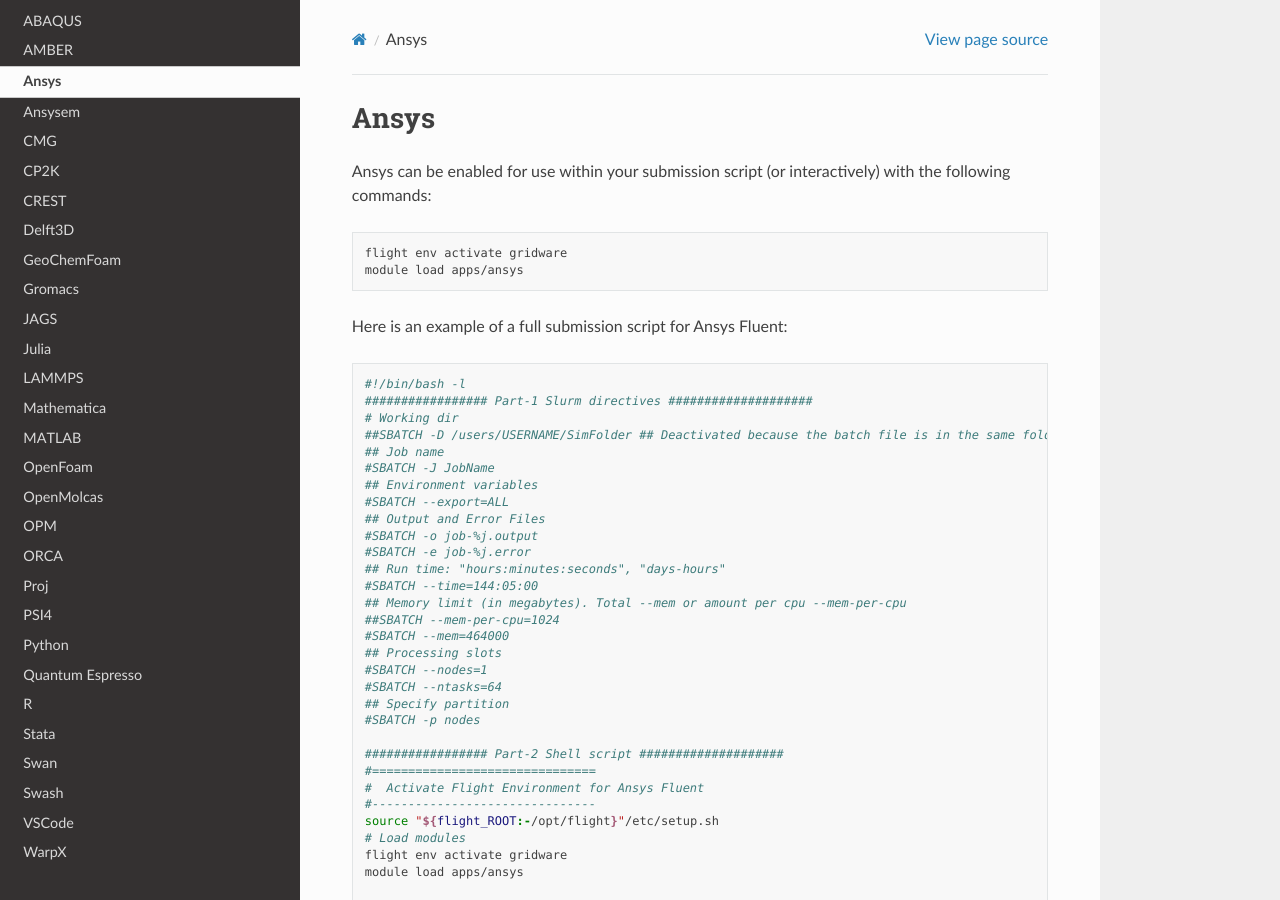
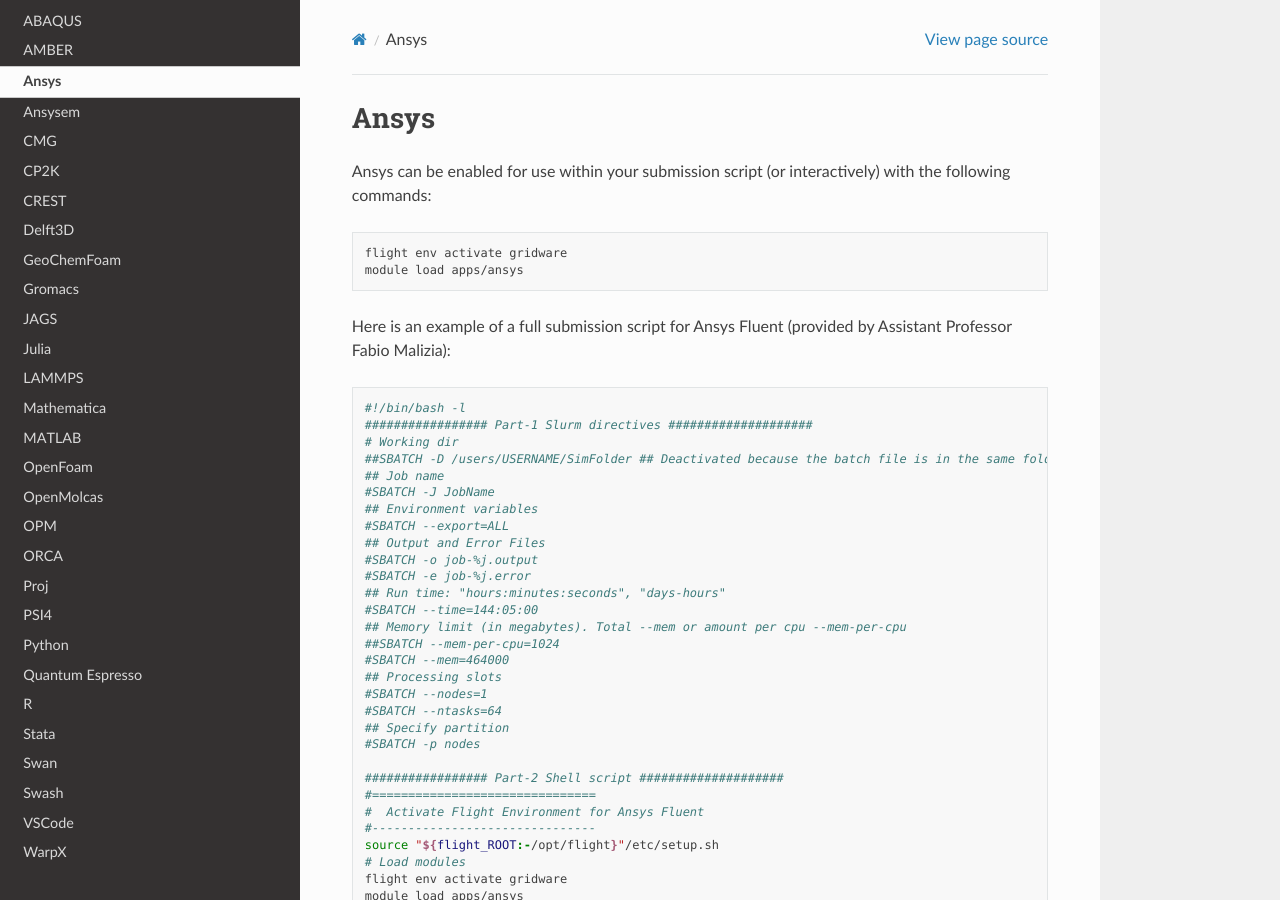
Before and after one commit to jm130/dmogdocs, a Sphinx documentation site: the page built from docs/source/applications/ansys.rst, in a window 1280 px wide and 900 px high. Built offline with Sphinx 7.4.7 and the Read the Docs theme 3.1.0, drawn with Linux system fonts in a browser that asks for light colours.

Commit message:
Update ansys.rst

```diff
--- a/docs/source/applications/ansys.rst
+++ b/docs/source/applications/ansys.rst
@@ -8,7 +8,7 @@
     flight env activate gridware
     module load apps/ansys
 
-Here is an example of a full submission script for Ansys Fluent:
+Here is an example of a full submission script for Ansys Fluent (provided by Assistant Professor Fabio Malizia):
 
 .. code-block:: bash
 
```
